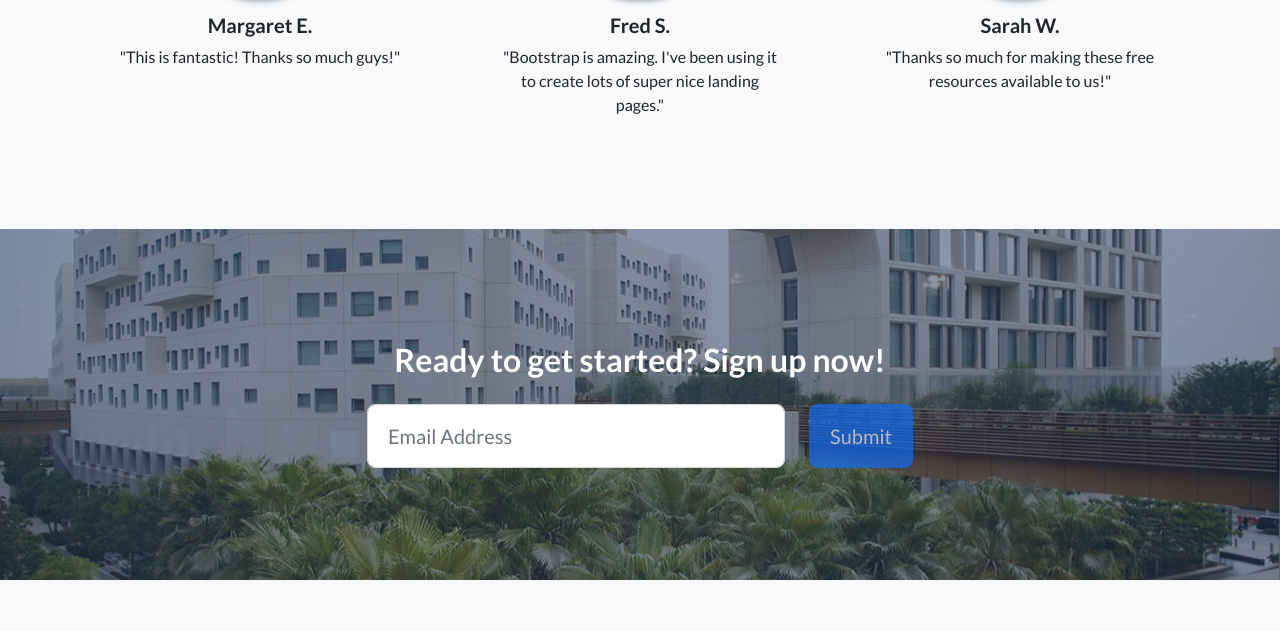
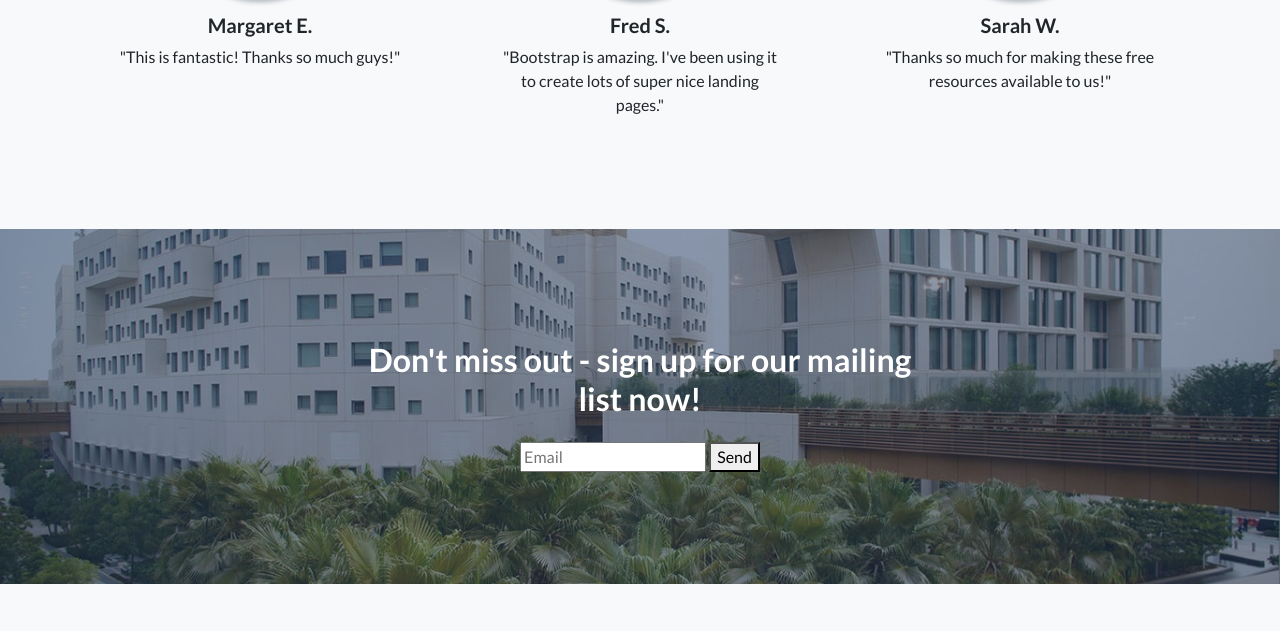
Before and after one commit to philwee/ielab, a plain HTML site: page index.html in a window 1280 px wide. Shown: the part 3270-3901 px from the top of the page. Drawn offline with nearby package versions, Linux system fonts and the light colour scheme.

Commit message:
Update form

```diff
--- a/index.html
+++ b/index.html
@@ -160,42 +160,12 @@
     <div class="container position-relative">
         <div class="row justify-content-center">
             <div class="col-xl-6">
-                <h2 class="mb-4">Ready to get started? Sign up now!</h2>
-                <!-- Signup form-->
-                <!-- * * * * * * * * * * * * * * *-->
-                <!-- * * SB Forms Contact Form * *-->
-                <!-- * * * * * * * * * * * * * * *-->
-                <!-- This form is pre-integrated with SB Forms.-->
-                <!-- To make this form functional, sign up at-->
-                <!-- https://startbootstrap.com/solution/contact-forms-->
-                <!-- to get an API token!-->
-                <form class="form-subscribe" id="contactFormFooter" data-sb-form-api-token="API_TOKEN">
-                    <!-- Email address input-->
-                    <div class="row">
-                        <div class="col">
-                            <input class="form-control form-control-lg" id="emailAddressBelow" type="email" placeholder="Email Address" data-sb-validations="required,email" />
-                            <div class="invalid-feedback text-white" data-sb-feedback="emailAddressBelow:required">Email Address is required.</div>
-                            <div class="invalid-feedback text-white" data-sb-feedback="emailAddressBelow:email">Email Address Email is not valid.</div>
-                        </div>
-                        <div class="col-auto"><button class="btn btn-primary btn-lg disabled" id="submitButton" type="submit">Submit</button></div>
-                    </div>
-                    <!-- Submit success message-->
-                    <!---->
-                    <!-- This is what your users will see when the form-->
-                    <!-- has successfully submitted-->
-                    <div class="d-none" id="submitSuccessMessage">
-                        <div class="text-center mb-3">
-                            <div class="fw-bolder">Form submission successful!</div>
-                            <p>To activate this form, sign up at</p>
-                            <a class="text-white" href="https://startbootstrap.com/solution/contact-forms">https://startbootstrap.com/solution/contact-forms</a>
-                        </div>
-                    </div>
-                    <!-- Submit error message-->
-                    <!---->
-                    <!-- This is what your users will see when there is-->
-                    <!-- an error submitting the form-->
-                    <div class="d-none" id="submitErrorMessage"><div class="text-center text-danger mb-3">Error sending message!</div></div>
-                </form>
+                <h2 class="mb-4">Don't miss out - sign up for our mailing list now!</h2>
+                <form name="submit-to-google-sheet">
+                    <input name="email" type="email" placeholder="Email" required>
+                    <button type="submit">Send</button>
+                  </form>
+
             </div>
         </div>
     </div>
```
